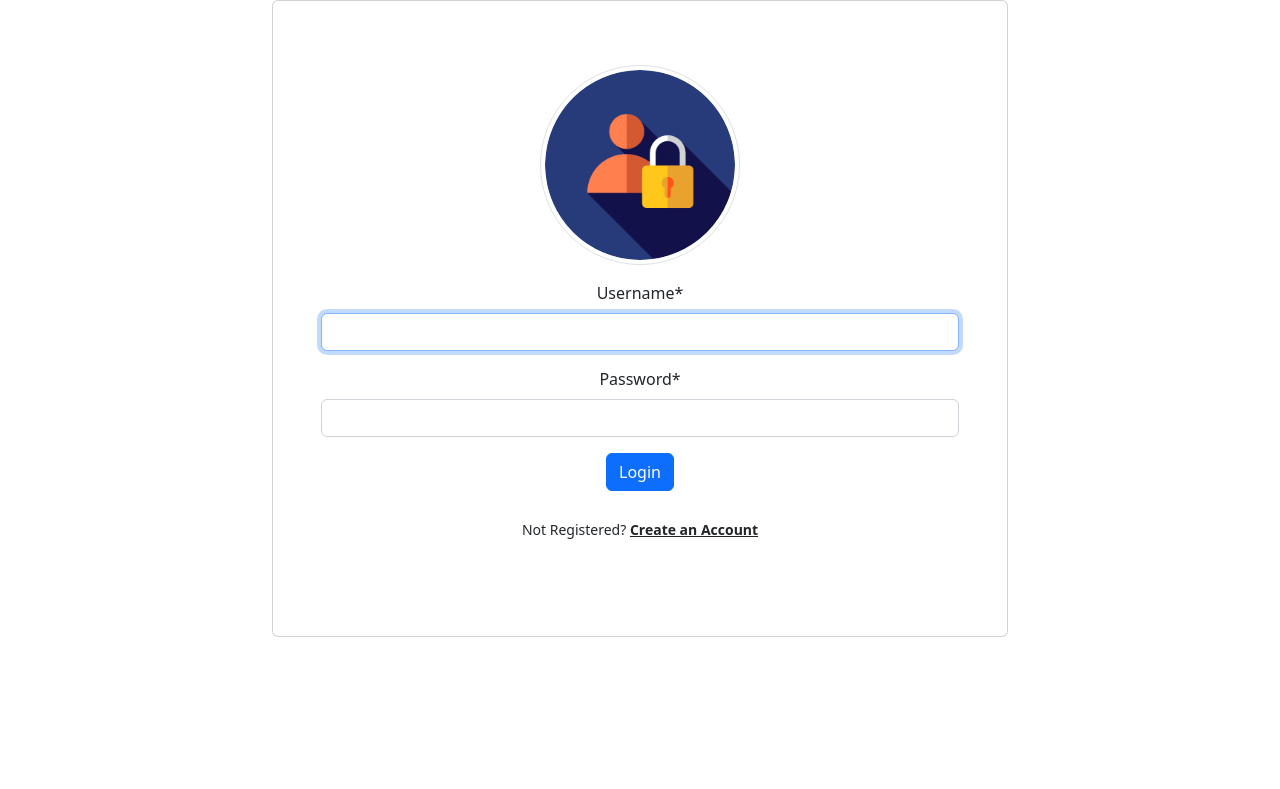
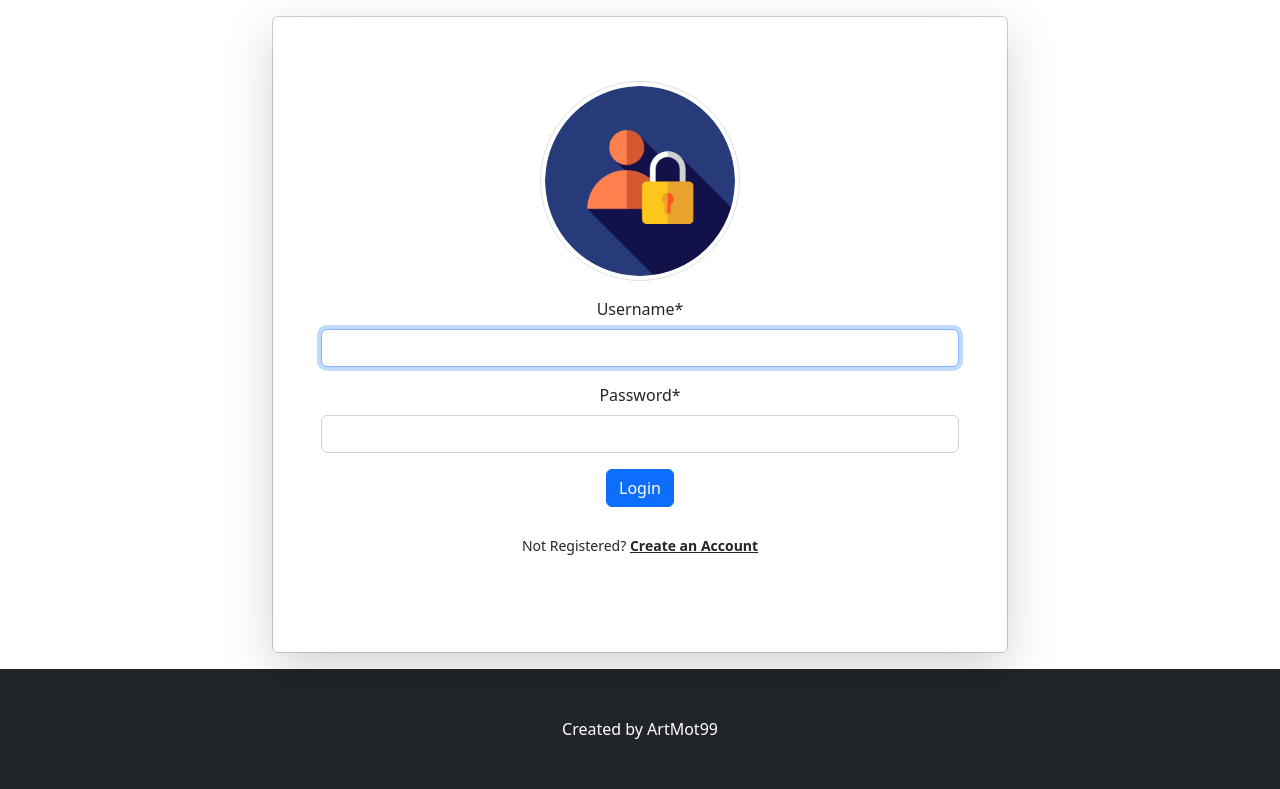
Before and after one commit to ArtMot99/personal-blog, a Django app: page /accounts/login/ in a window 1280 px wide. Shown: the part 56-845 px from the top of the page. Before the commit the page ends 693 px from the top, so only its background shows below. Run offline with Django 4.2, Linux system fonts and the light colour scheme; some libraries are stand-ins or nearby versions.

Commit message:
Add styles for registration and login pages

```diff
--- a/templates/registration/login.html
+++ b/templates/registration/login.html
@@ -5,11 +5,11 @@
 {% block header %}{% endblock %}
 
 {% block content %}
-<div class="container">
+<div class="container mt-3 mb-3">
   <div class="row">
     <div class="col-md-8 offset-md-2">
       <div class="card">
-        <div class="card-body p-lg-5 text-center">
+        <div class="card-body p-lg-5 text-center shadow-lg">
           <div class="text-center">
             <img src="{% static "assets/img/login_form_icon.png" %}"
                  class="img-fluid profile-image-pic img-thumbnail rounded-circle my-3"
@@ -31,5 +31,3 @@
   </div>
 </div>
 {% endblock %}
-
-{% block footer %}{% endblock %}
--- a/templates/registration/sign-up.html
+++ b/templates/registration/sign-up.html
@@ -5,11 +5,11 @@
 {% block header %}{% endblock %}
 
 {% block content %}
-<div class="container">
+<div class="container mt-3 mb-3">
   <div class="row">
     <div class="col-md-8 offset-md-2">
       <div class="card">
-        <div class="card-body p-lg-5 text-center">
+        <div class="card-body p-lg-5 text-center shadow-lg">
           <div class="text-center">
             <img src="{% static "assets/img/register-icon.png" %}"
                  class="img-fluid profile-image-pic img-thumbnail rounded-circle my-3"
@@ -30,5 +30,3 @@
   </div>
 </div>
 {% endblock %}
-
-{% block footer %}{% endblock %}
```
